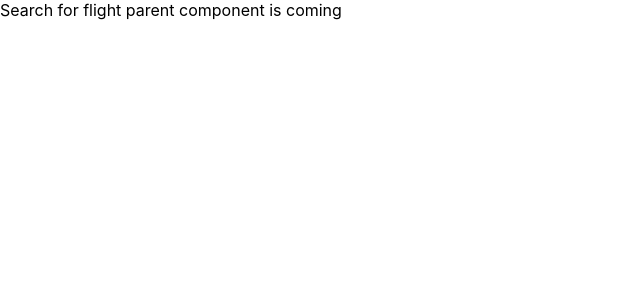
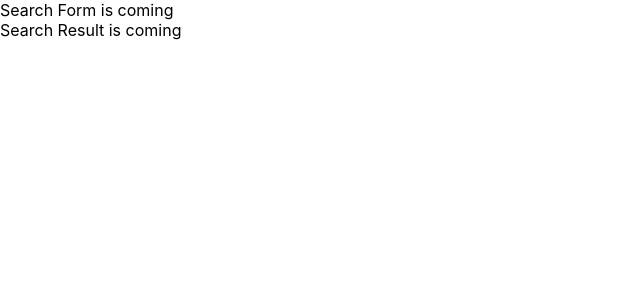
Before and after one commit to GigaXXIV/ahj-airline-client, a React (Create React App) app: page / in a window 1280 px wide. Shown: the top 300 px of the page, without its empty margins (0-640 px from the left). Built offline with nearby package versions, Linux system fonts and the light colour scheme.

Commit message:
2 child components created & exported - base structure ONLY

```diff
--- a/src/components/SearchForFlights.jsx
+++ b/src/components/SearchForFlights.jsx
@@ -1,10 +1,14 @@
 import React, { Component } from "react";
+import SearchForm from "./SearchForm";
+import SearchResults from "./SearchResults";
 
 class SearchForFlights extends Component {
     render(){
         return(
             <div>
-                Search for flight parent component is coming
+                {/* child components to be updated by Andrew*/}
+                <SearchForm />
+                <SearchResults />
             </div>
         )
     }
--- /dev/null
+++ b/src/components/SearchForm.jsx
@@ -0,0 +1,13 @@
+import React, { Component } from "react";
+
+class SearchForm extends Component {
+    render(){
+        return (
+            <div>
+                Search Form is coming
+            </div>
+        )
+    }
+}
+
+export default SearchForm;
--- /dev/null
+++ b/src/components/SearchResults.jsx
@@ -0,0 +1,13 @@
+import React, { Component } from "react";
+
+class SearchResults extends Component {
+    render() {
+        return (
+            <div>
+                Search Result is coming
+            </div>
+        )
+    }
+}
+
+export default SearchResults;
```
